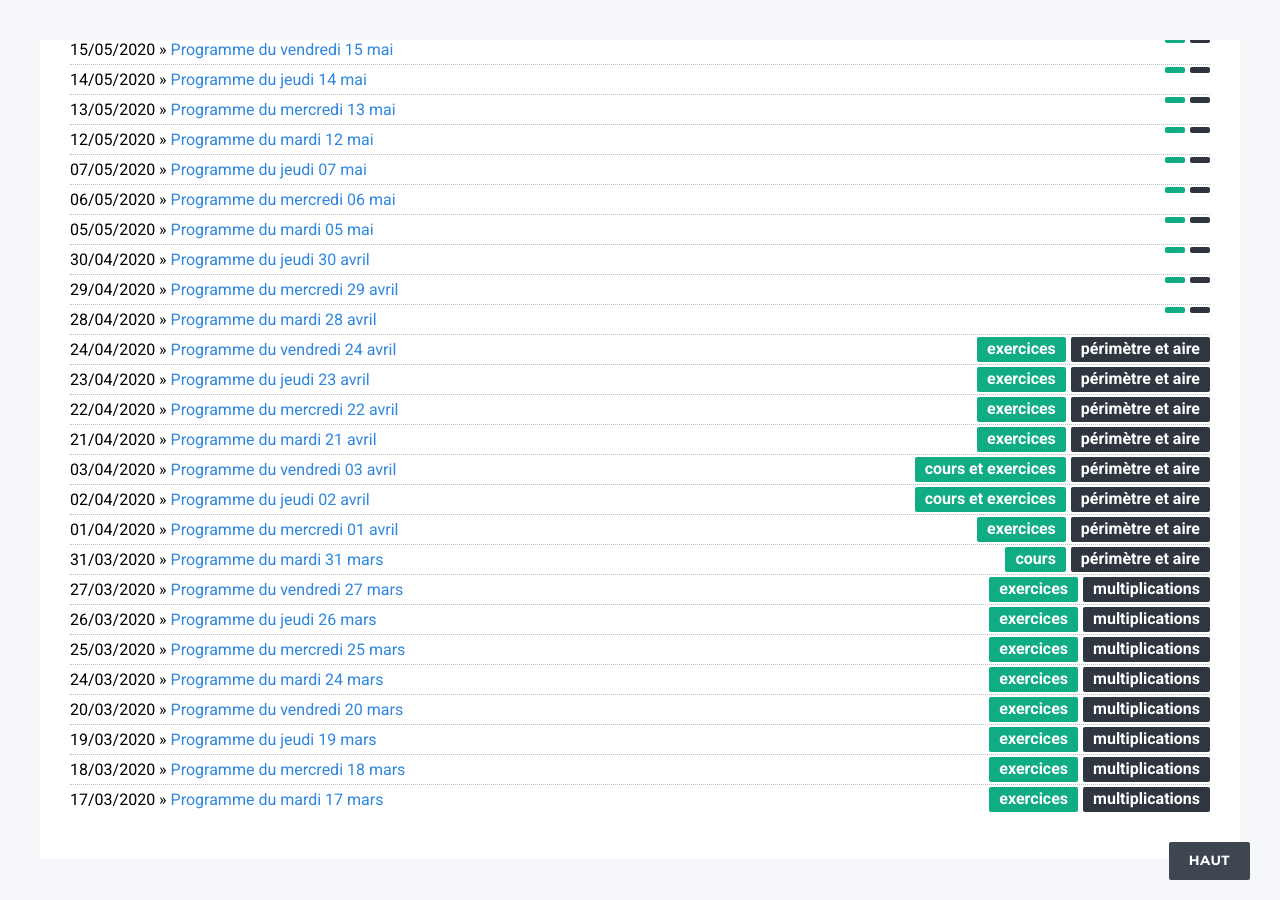
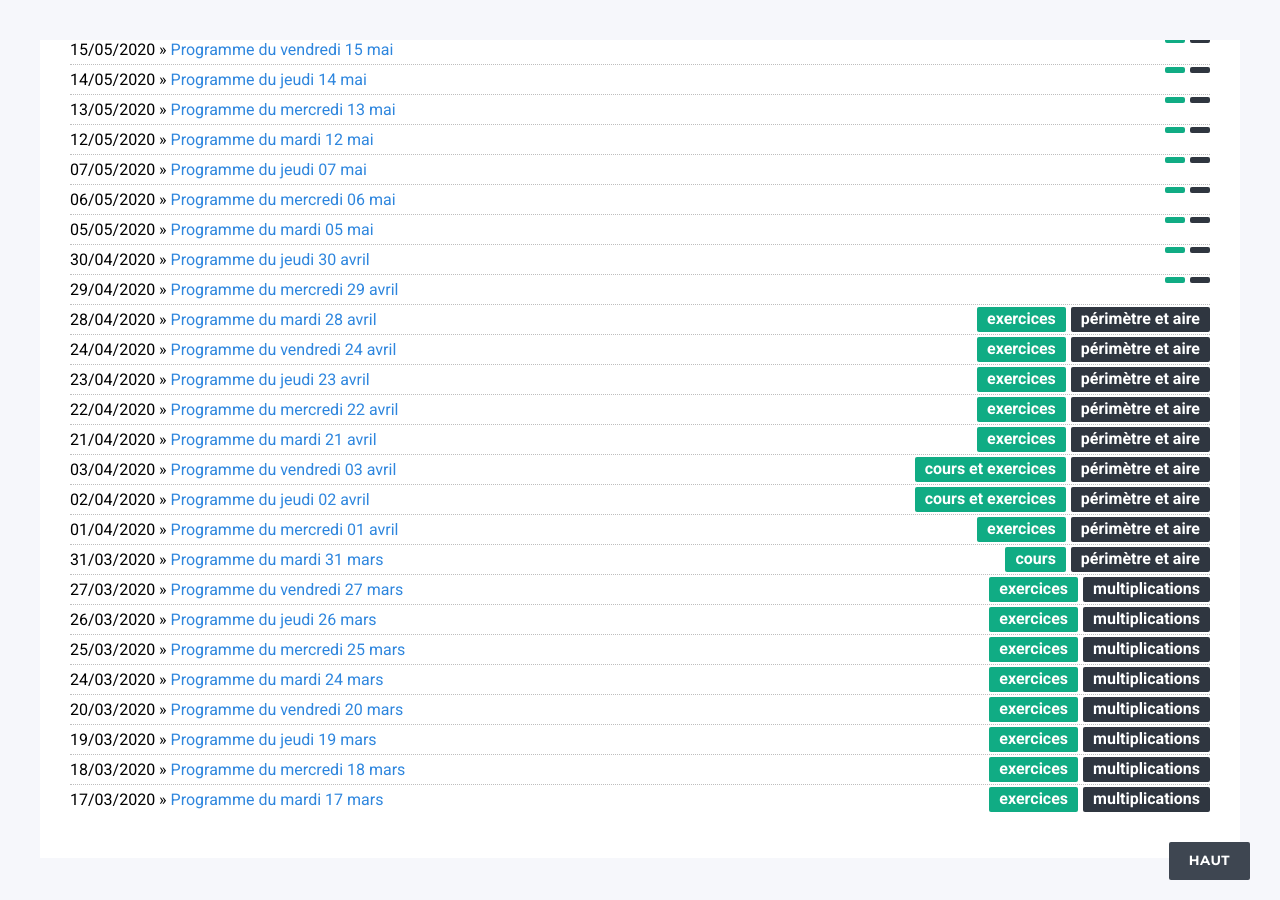
Before and after one commit to DangSinslay/DangSinslay.github.io, a Jekyll site: the page built from blog6/index.html, in a window 1280 px wide and 900 px high, scrolled down 789 px. Built offline with Jekyll 4.4.1, drawn with Linux system fonts in a browser that asks for light colours.

Commit message:
Update 2020-04-28-programme6.md

```diff
--- a/_posts/6eme/2020-04-28-programme6.md
+++ b/_posts/6eme/2020-04-28-programme6.md
@@ -3,6 +3,8 @@ layout: post
 title: "Programme du mardi 28 avril"
 date: 2020-04-28
 category: 6eme
+chapter : périmètre et aire
+format : exercices
 blog: blog6
 ---
 
```
